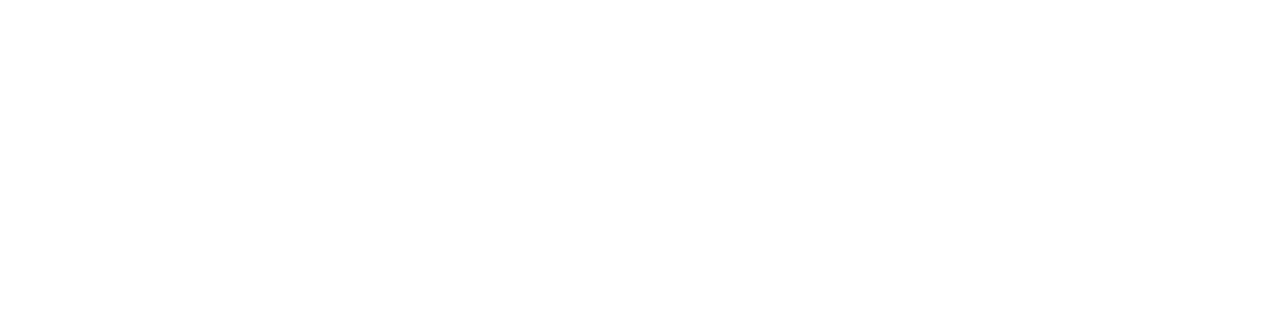
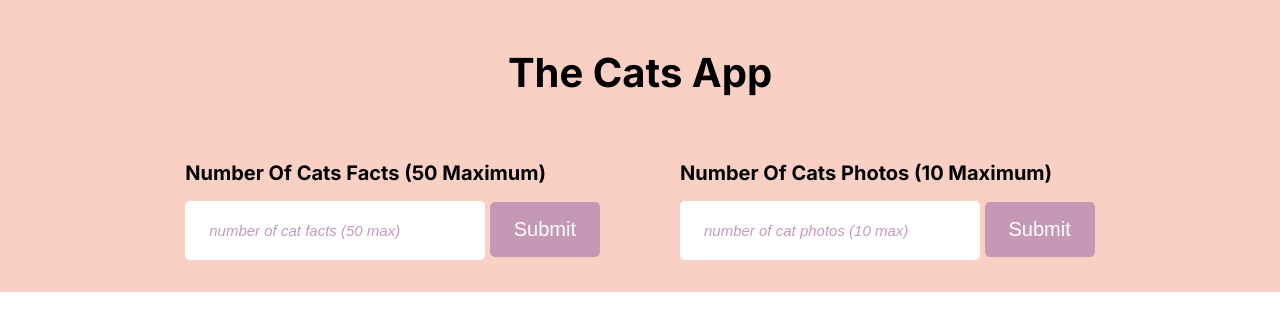
Before and after one commit to FrancisMurayaDev/cats-app, a website: page index.html in a window 1280 px wide. Drawn offline with Linux system fonts and the light colour scheme.

Commit message:
add html and css

```diff
--- a/index.html
+++ b/index.html
@@ -1,13 +1,52 @@
-<!doctype html>
+<!DOCTYPE html>
 <html lang="en">
   <head>
     <meta charset="UTF-8" />
     <link rel="icon" type="image/svg+xml" href="/vite.svg" />
     <meta name="viewport" content="width=device-width, initial-scale=1.0" />
-    <title>Vite App</title>
+    <title>Cats App</title>
+    <link rel="stylesheet" href="./src/style.css" />
+    <link rel="preconnect" href="https://fonts.googleapis.com" />
+    <link rel="preconnect" href="https://fonts.gstatic.com" crossorigin />
+    <link
+      href="https://fonts.googleapis.com/css2?family=Inter:ital,opsz,wght@0,14..32,100..900;1,14..32,100..900&display=swap"
+      rel="stylesheet"
+    />
   </head>
   <body>
-    <div id="app"></div>
-    <script type="module" src="/src/main.js"></script>
+
+    <div class="display-error">
+      <p class="display-error-text"></p>
+    </div>
+
+    <div class="main-container">
+      <h1>The Cats App</h1>
+
+      <div class="forms-container">
+        <div class="fact-form">
+          <form action="">
+            <label class="label" for="number-of-cats">number of cats facts (50 maximum)</label>
+            <input type="number" id="number-of-cats" placeholder="number of cat facts (50 max)">
+            <button class="submit-btn">Submit</button>
+          </form>
+        </div>
+
+        <div class="fact-form">
+          <form action="">
+            <label class="label" for="number-of-cats">number of cats photos (10 maximum)</label>
+            <input type="number" id="number-of-cats" placeholder="number of cat photos (10 max)">
+            <button class="submit-btn">Submit</button>
+          </form>
+        </div>
+
+      </div>
+    </div>
+
+    <div class="spinner" id="spinner" style="display: none;"></div>
+    <div class="display-facts" id="display-facts"></div>
+
+
+
+    <script type="module" src="src/main.js"></script>
   </body>
 </html>
--- /dev/null
+++ b/src/style.css
@@ -0,0 +1,72 @@
+* {
+  margin: 0;
+  padding: 0;
+  box-sizing: border-box;
+}
+
+body {
+  font-family: "Inter", sans-serif;
+}
+
+.main-container {
+  display: flex;
+  flex-direction: column;
+  align-items: center;
+  justify-content: center;
+  background-color: rgb(250, 208, 196);
+  text-transform: capitalize;
+}
+
+h1 {
+  margin-top: 3rem;
+  margin-bottom: 2rem;
+  font-size: 40px;
+  font-weight:700;
+
+}
+
+.forms-container {
+  display: flex;
+  flex-direction: row;
+  margin-bottom: 2rem;
+  gap: 5rem;
+
+}
+
+
+.label {
+  display: flex;
+  flex-direction: column;
+  font-size: 20px;
+  margin-top: 2rem;
+  margin-bottom: 1rem;
+  font-weight: 700;
+}
+
+#number-of-cats {
+  border: none;
+  outline: none;
+  padding: 1.3rem 1.5rem;
+  border-radius: 5px;
+  font-weight: 500;
+  font-size: 15px;
+  width: 300px;
+}
+
+::placeholder{
+  color: rgb(198, 153, 188);
+  font-style: italic;
+  opacity: 1;
+  font-weight: 500;
+  }
+
+  .submit-btn {
+    background-color: rgb(197, 153, 182);
+    border: none;
+    outline: none;
+    text-transform: capitalize;
+    font-size: 20px;
+    padding: 1rem 1.5rem;
+    color: white;
+    border-radius: 5px;
+  }
```
